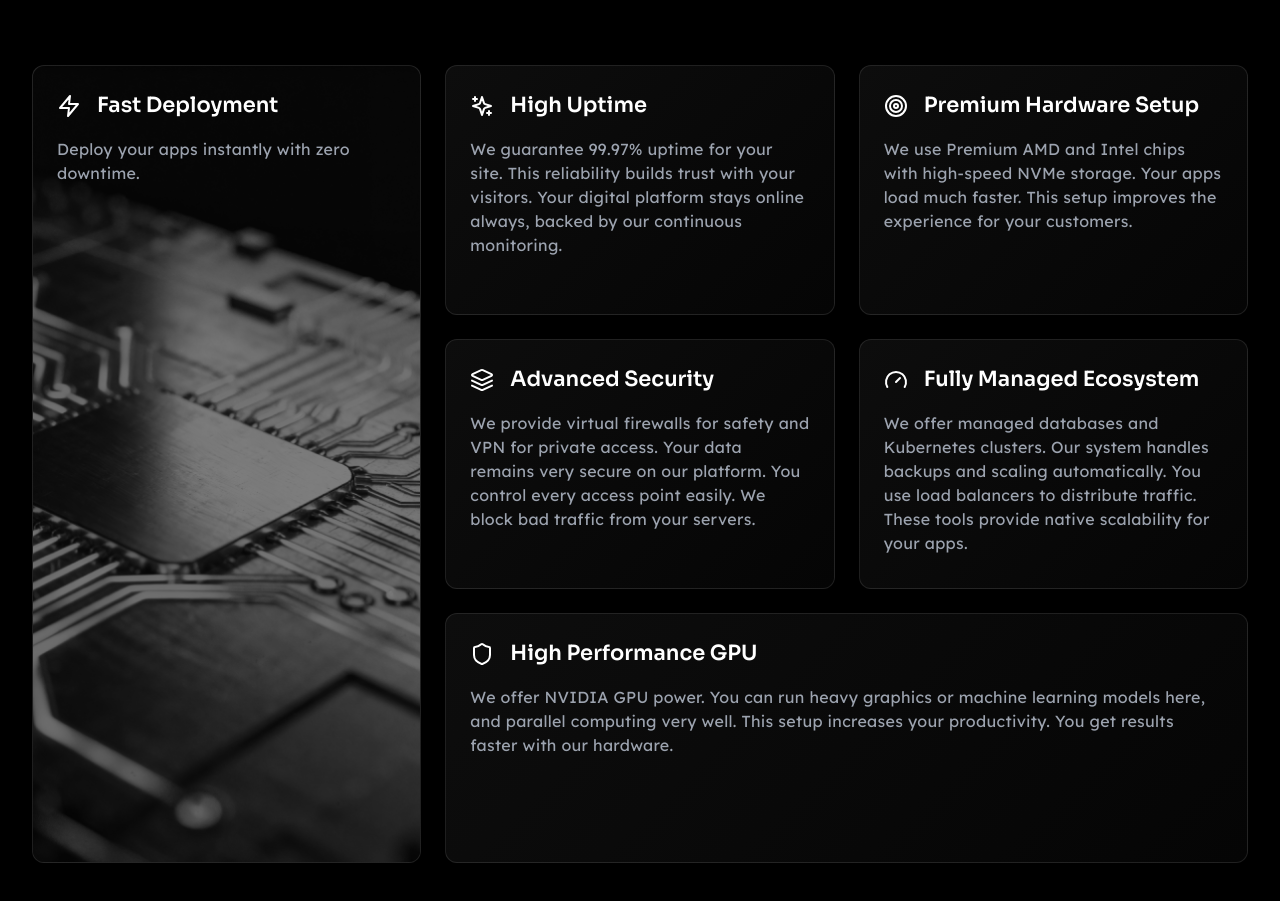
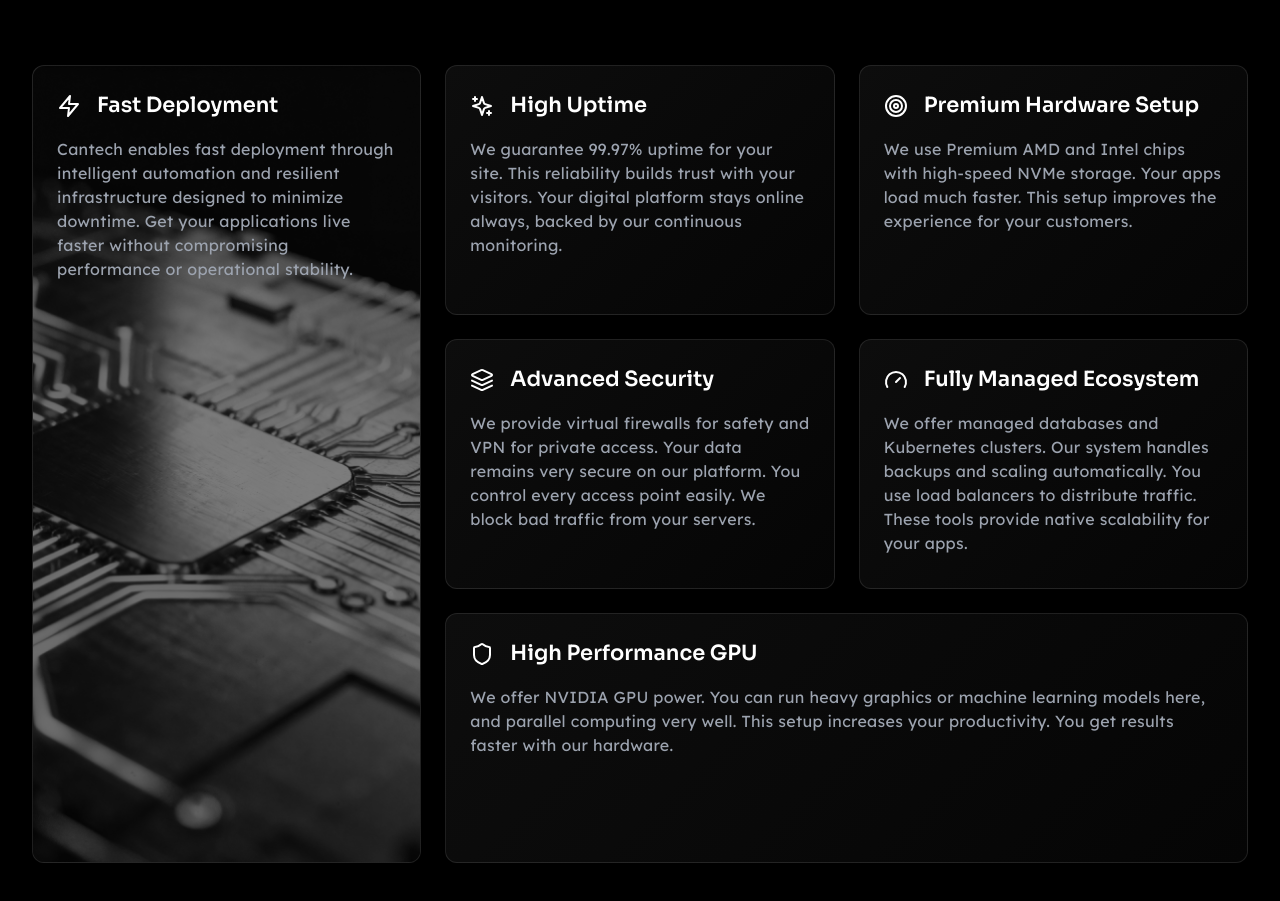
Before and after one commit to arpitacantech/cnpcloud, a Next.js app: page / in a window 1280 px wide. Shown: the part 2040-2941 px from the top of the page. Built offline with nearby package versions, Linux system fonts and the light colour scheme.

Commit message:
update content

```diff
--- a/src/app/components/FeaturesSection.tsx
+++ b/src/app/components/FeaturesSection.tsx
@@ -91,7 +91,7 @@ export default function FeatureSection({ className }: { className?: string }) {
   <FeatureCard
     icon={<Zap size={24} />}
     title="Fast Deployment"
-    description="Deploy your apps instantly with zero downtime."
+    description="Cantech enables fast deployment through intelligent automation and resilient infrastructure designed to minimize downtime. Get your applications live faster without compromising performance or operational stability."
     imageSrc="/assets/images/home/feature-img.webp"
     className="
       min-h-[260px]
```
